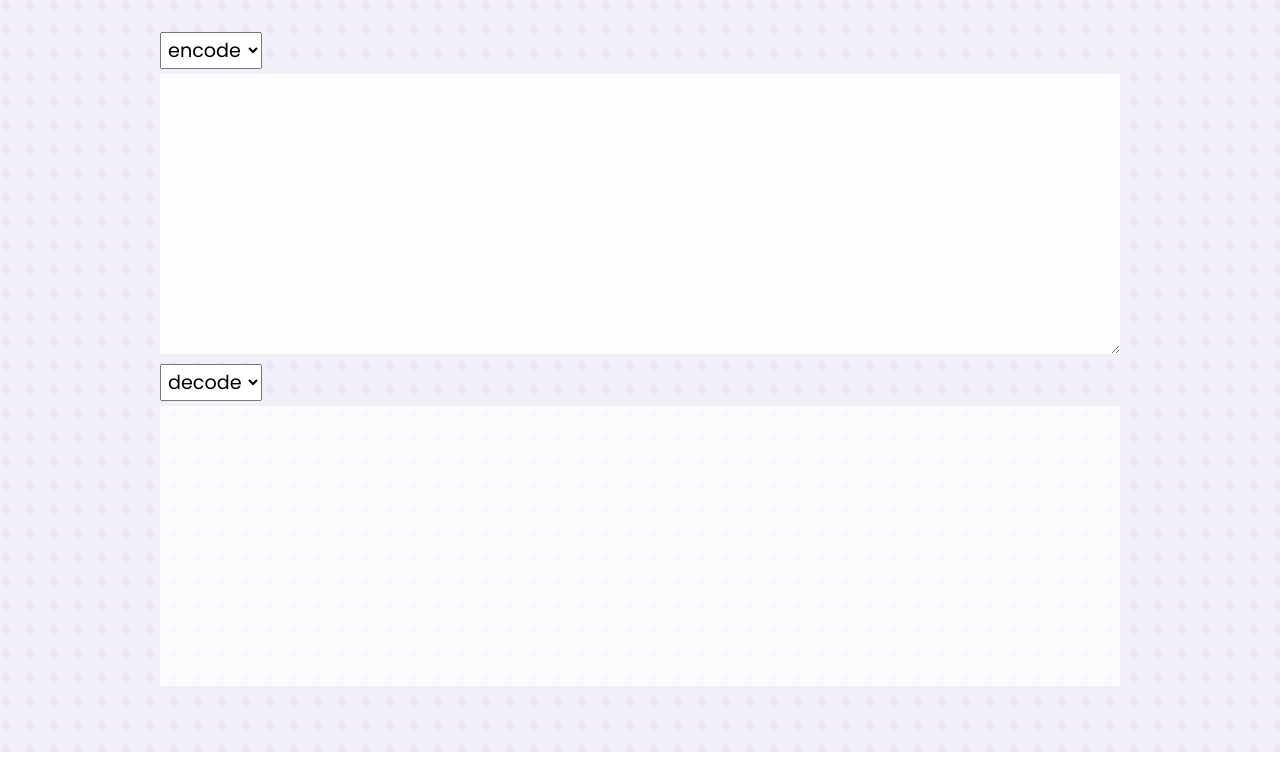
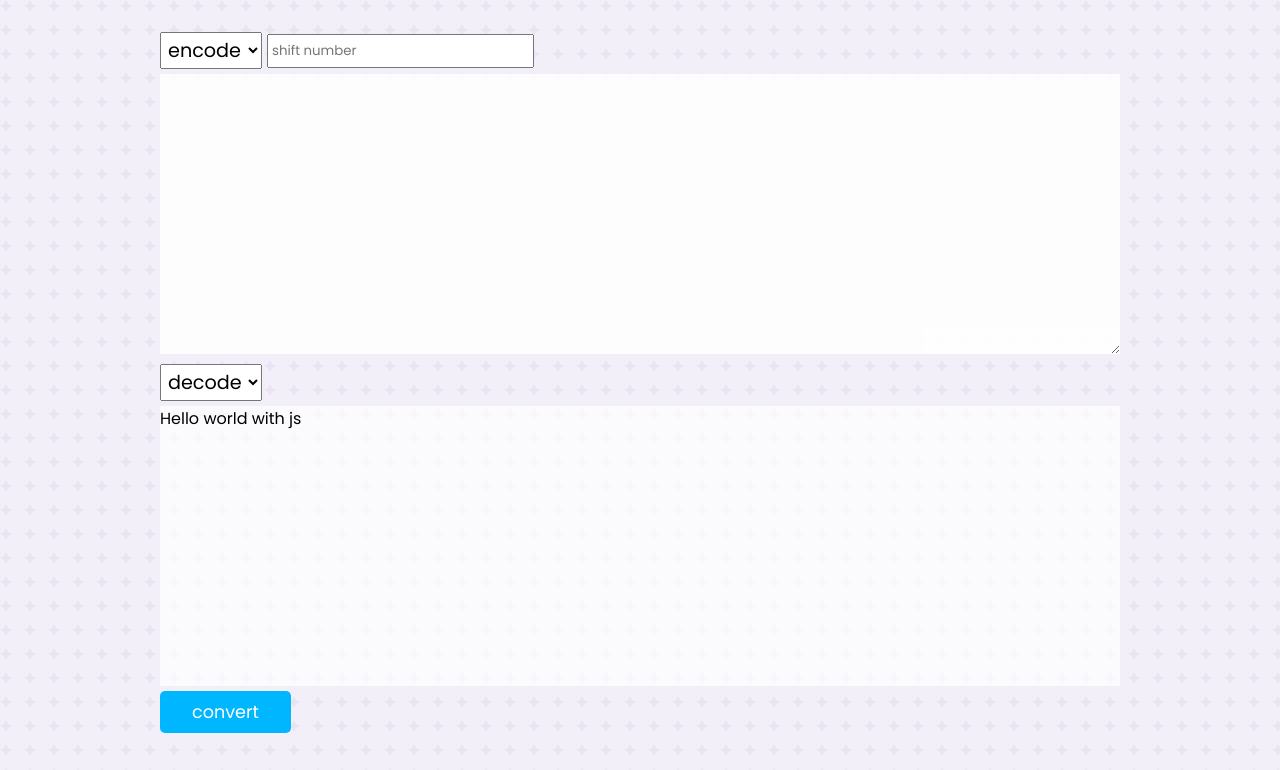
Before and after one commit to vishalkumar12323/caesar-cipher-text-convert, a plain HTML site: page index.html in a window 1280 px wide. Shown: the part 41-811 px from the top of the page. Drawn offline with Linux system fonts and the light colour scheme; a web font is replaced by a local one.

Commit message:
adding js

```diff
--- a/index.html
+++ b/index.html
@@ -20,6 +20,13 @@
             <option selected value="encode">encode</option>
             <option value="decode">decode</option>
           </select>
+          <input
+            type="number"
+            name="shift-amount"
+            id="shift-amount"
+            placeholder="shift number"
+            autocomplete="off"
+          />
         </div>
 
         <div class="container">
@@ -35,8 +42,12 @@
         </div>
 
         <div class="container">
-          <p id="text"></p>
+          <p id="text">Hello world with js</p>
         </div>
+      </div>
+
+      <div class="button">
+        <button id="btn">convert</button>
       </div>
     </main>
 
--- a/public/script.js
+++ b/public/script.js
@@ -53,6 +53,17 @@ const latter = [
   "z",
 ];
 
+const cipherText = document.getElementById("text");
+const normalText = document.getElementById("textarea");
+const encodeOptions = document.getElementById("encode");
+const decodeOptions = document.getElementById("decode");
+const shiftNumber = document.getElementById("shift-amount");
+const btn = document.getElementById("btn");
+
 const getRendomWord = () => {};
 const compare = () => {};
-const init = () => {};
+const init = () => {
+  alert("running on console...");
+};
+
+btn.addEventListener("click", init);
--- a/public/style.css
+++ b/public/style.css
@@ -10,6 +10,7 @@
 
 :root {
     --total-height: 100vh;
+    --color: #fff;
     --background: #004fef;
     --secondary-background: #ffffffad;
 }
@@ -35,6 +36,7 @@ header {
             font-size: 1.7rem;
             font-weight: 700;
             word-spacing: 5px;
+            text-align: center;
             text-transform: capitalize;
             font-family: "Kode Mono", monospace;
         }
@@ -50,16 +52,28 @@ header {
 
     & .one {
         margin-bottom: 10px;
+
+        & .options {
+            display: flex;
+            gap: 5px;
+            align-items: center;
+
+            & #shift-amount {
+                width: auto;
+                padding: 5px 3px;
+                outline: none;
+            }
+        }
     }
 
     & .options {
         width: 75%;
         margin: 0 auto 5px auto;
-    }
 
-    & .options select {
+        & select {
             padding: 3px 3px;
             font-size: 1.2rem;
+        }
     }
 
     & .box .container {
@@ -69,9 +83,8 @@ header {
         margin: 0 auto;
         overflow-y: auto;
         background-color: var(--secondary-background);
-    }
 
-    & .box .container textarea {
+        & textarea {
             width: 100%;
             height: 100%;
             border: none;
@@ -81,8 +94,25 @@ header {
             background-color: var(--secondary-background);
         }
 
-    & .two .container #text {
+        & #text {
             width: 100%;
             height: 100%;
         }
     }
+
+    & .button {
+        width: 75%;
+        margin: 5px auto;
+
+        & #btn {
+            border: none;
+            outline: none;
+            cursor: pointer;
+            font-size: 1.1rem;
+            color: var(--color);
+            border-radius: 5px;
+            padding: 0.5rem 2rem;
+            background-color: #00b7ff;
+        }
+    }
+}
```
Lines whose indentation alone changed are shown as unchanged.
